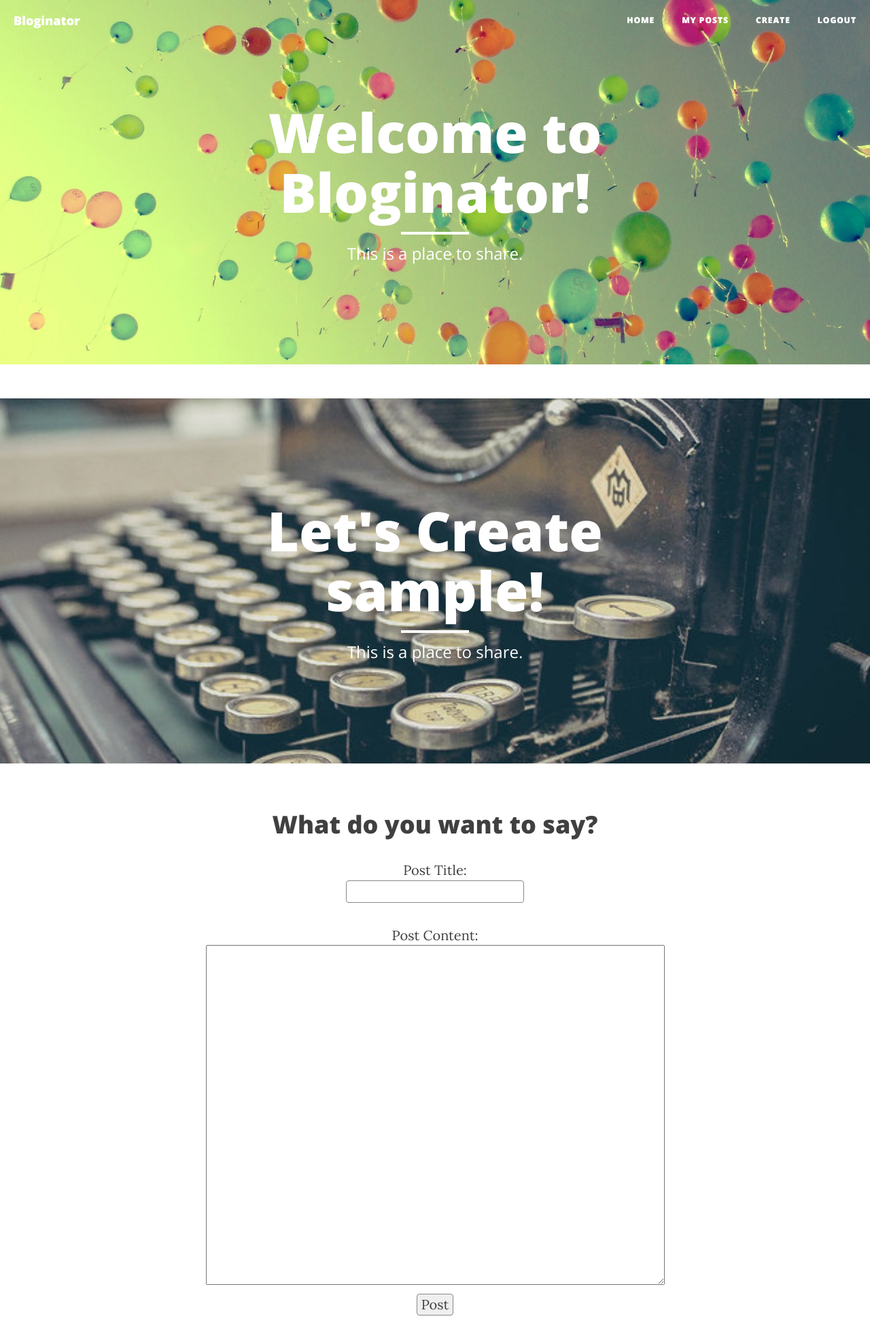
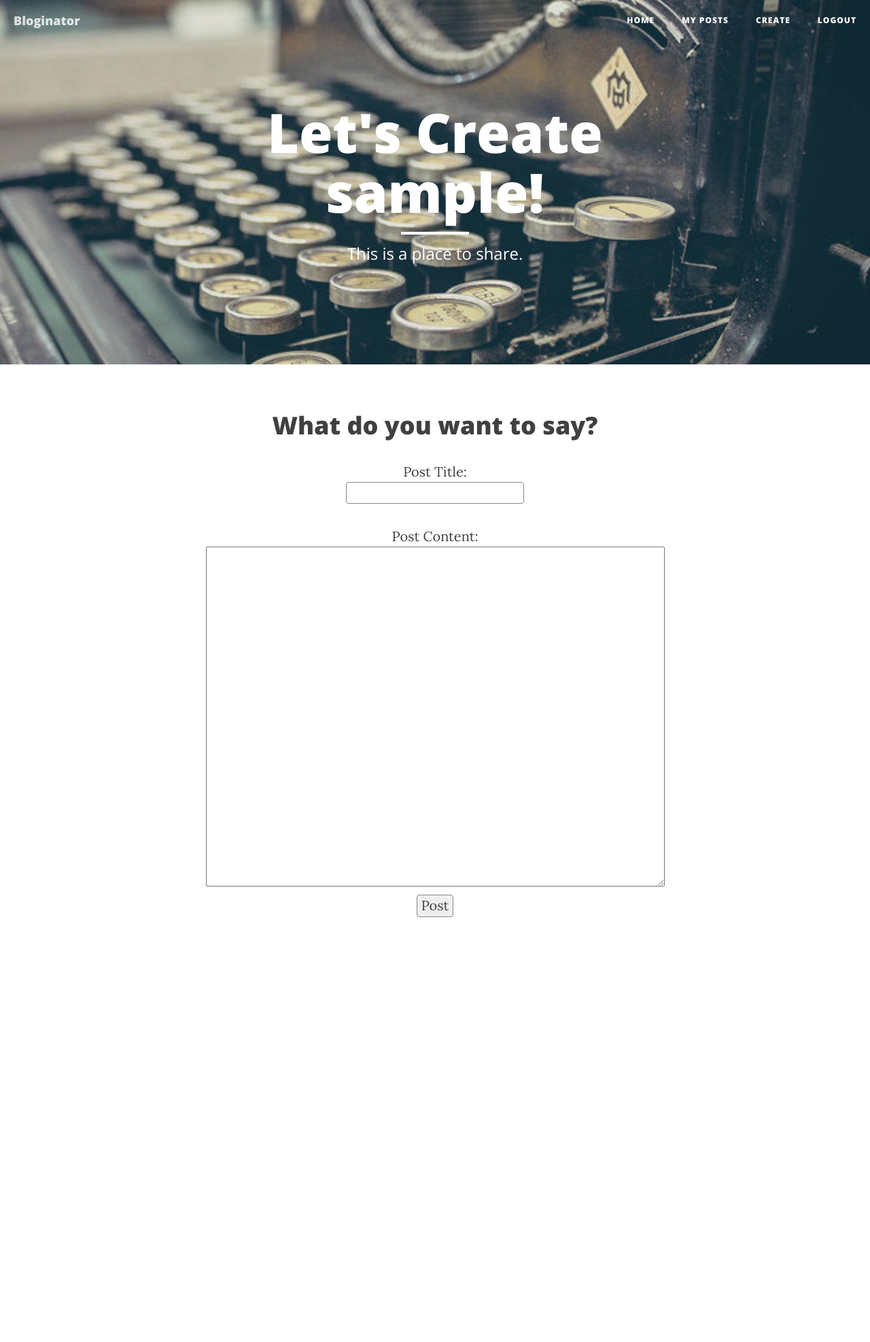
Before and after one commit to jso123450/bloginator, a Flask app: template templates/createpost.html in a window 1280 px wide. Shown: the whole page at 68% size. After the commit the page ends 1349 px from the top, so only its background shows below. Run offline with Flask 2, Linux system fonts and the light colour scheme; a user stored in the database is signed in; tables that the repository leaves empty hold one stand-in row (values such as "Sample post"); the template is opened without the code that fills it: most values are stand-ins (such as "Sample title", 1, 10 or a date in 2020); parts of the project's set-up code (start-up, migrations or seed data) failed here and were passed over; some libraries are stand-ins or nearby versions.

Commit message:
create post

```diff
--- a/templates/createpost.html
+++ b/templates/createpost.html
@@ -4,65 +4,9 @@
 {% block title %}Create a Post{% endblock %}
 {% block masonry %}{% endblock %}
 
+{% block image %}"background-image: url('static/img/create-bg.jpg')"{% endblock %}
+{% block content %}<h1>Let's Create {{username}}!</h1>{% endblock %}
 {% block body %}
-   <!-- Navigation -->
-  <nav class="navbar navbar-default navbar-custom navbar-fixed-top">
-    <div class="container-fluid">
-      <!-- Brand and toggle get grouped for better mobile display -->
-      <div class="navbar-header page-scroll">
-        <button type="button" class="navbar-toggle" data-toggle="collapse" data-target="#bs-example-navbar-collapse-1">
-          <span class="sr-only">Toggle navigation</span>
-          <span class="icon-bar"></span>
-          <span class="icon-bar"></span>
-          <span class="icon-bar"></span>
-        </button>
-        <a class="navbar-brand" href="/">Bloginator</a>
-      </div>
-
-      <!-- Collect the nav links, forms, and other content for toggling -->
-      <div class="collapse navbar-collapse" id="bs-example-navbar-collapse-1">
-         <ul class="nav navbar-nav navbar-right">
-          <li>
-	    <a href="/" target="_top">Home</a>
-	  </li>
-	  {% if session["loggedIn"] %}
-	  <li>
-	    <a href="/myposts" target="_top">My Posts</a>
-	  </li>
-	  <li>
-		<a href="/createpost" target="_top">Create</a>
-	  </li>
-	  <li>
-		<a href="/logout" target="_top">Logout</a>
-	  </li>
-	  {% else %}
-		<li>
-			<a href="/login" target="_top">Login</a>
-		</li>
-	  {% endif %}
-	</ul>
-        </div>
-        <!-- /.navbar-collapse -->
-        </div>
-        <!-- /.container -->
-    </nav>
-
-    <!-- Page Header -->
-    <!-- Set your background image for this header on the line below. -->
-    <header class="intro-header" style="background-image: url('static/img/create-bg.jpg')">
-      <div class="container">
-	<div class="row">
-          <div class="col-lg-8 col-lg-offset-2 col-md-10 col-md-offset-1">
-            <div class="page-heading">
-              <h1>Let's Create {{username}}!</h1>
-              <hr class="small">
-              <span class="subheading">This is a place to share.</span>
-            </div>
-          </div>
-	</div>
-      </div>
-    </header>
-
 
     <!-- Main Content -->
     <div class="container">
```
